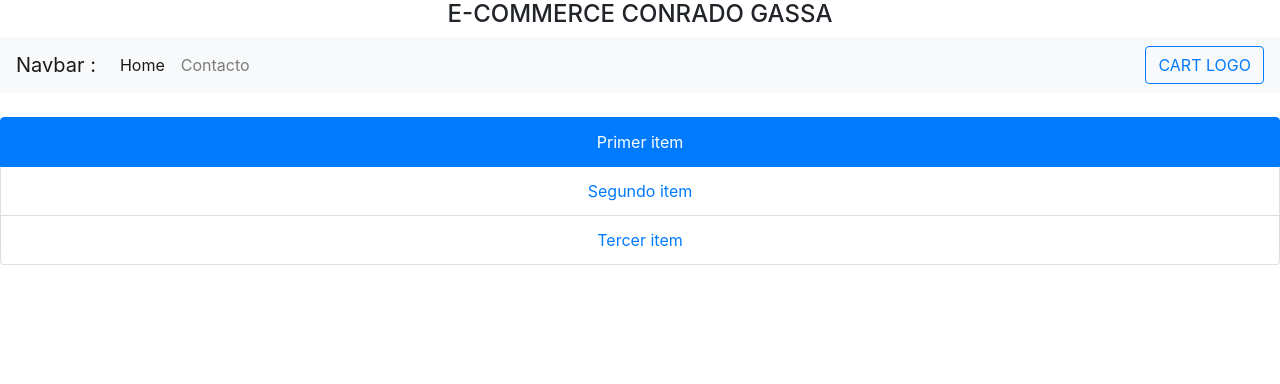
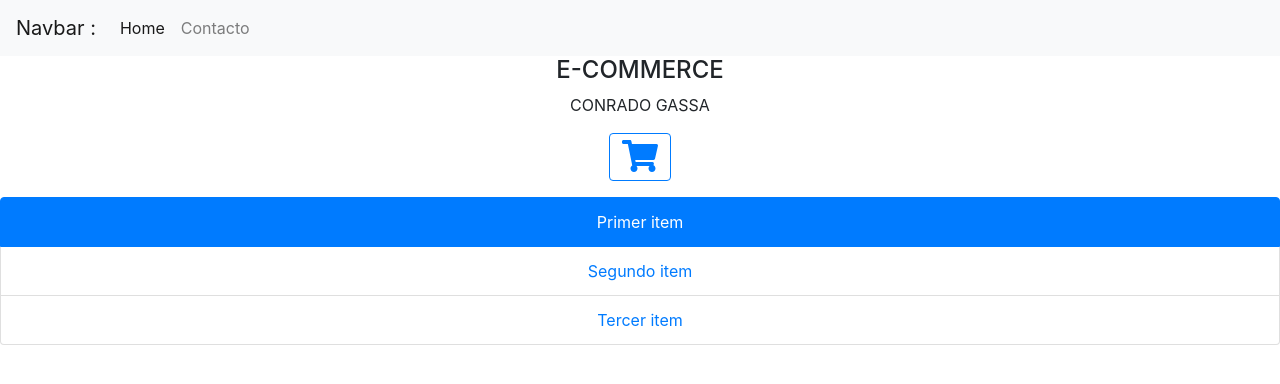
Before and after one commit to ConradoG/React-JS---CoderHouse-7125-, a React (Create React App) app: page / in a window 1280 px wide. Shown: the top 384 px of the page. Built offline with nearby package versions, Linux system fonts and the light colour scheme.

Commit message:
CartWidgetOk

```diff
--- a/package.json
+++ b/package.json
@@ -3,6 +3,11 @@
   "version": "0.1.0",
   "private": true,
   "dependencies": {
+    "@fortawesome/fontawesome-svg-core": "^1.2.32",
+    "@fortawesome/free-brands-svg-icons": "^5.15.1",
+    "@fortawesome/free-regular-svg-icons": "^5.15.1",
+    "@fortawesome/free-solid-svg-icons": "^5.15.1",
+    "@fortawesome/react-fontawesome": "^0.1.11",
     "@testing-library/jest-dom": "^4.2.4",
     "@testing-library/react": "^9.5.0",
     "@testing-library/user-event": "^7.2.1",
--- a/src/App.js
+++ b/src/App.js
@@ -1,18 +1,21 @@
 import React from 'react';
 import Title from './components/Title'
 import NavBar from './components/NavBar'
-import ItemListConteiner from './components/ItemListContainer'
+import CartWidget from './components/CartWidget'
+import ItemListContainer from './components/ItemListContainer'
 import './App.css';
+
+
+
 
 function App() {
   return (
 
     <div className="App">
-        <Title/>
         <NavBar/>
-        <br></br>
-        <ItemListConteiner/>
-
+        <Title />
+        <CartWidget/>
+        <ItemListContainer/>
     </div>
   );
 }
--- /dev/null
+++ b/src/components/CartWidget.js
@@ -0,0 +1,11 @@
+import React from 'react'
+import { FontAwesomeIcon } from '@fortawesome/react-fontawesome';
+import {faShoppingCart} from '@fortawesome/free-solid-svg-icons'
+
+function CartWidget (){
+    return <button class="btn btn-outline-primary btn-rounded waves-effect" style={{margin: '1rem'}}>
+        <FontAwesomeIcon icon={faShoppingCart} size="2x"/>
+        </button>
+}
+
+export default CartWidget
--- a/src/components/ItemListContainer.js
+++ b/src/components/ItemListContainer.js
@@ -8,6 +8,8 @@ function ItemListContainer(){
     <a href="/#" className="list-group-item">Tercer item</a>
   </div>
 
+
+
 }
 
 export default ItemListContainer
--- a/src/components/NavBar.js
+++ b/src/components/NavBar.js
@@ -33,8 +33,6 @@ return <nav className="navbar navbar-expand-lg navbar-light bg-light">
 </div> */}
 </ul>
 
-<button type="button" class="btn btn-outline-primary btn-rounded waves-effect">CART LOGO</button>
-
 {/* SEARCH:
     <form className="form-inline my-2 my-lg-0">
       <input className="form-control mr-sm-2" type="search" placeholder="Buscar"/>
--- a/src/components/Title.js
+++ b/src/components/Title.js
@@ -2,7 +2,10 @@ import React from 'react'
 
 function Title(){
 
-return <h4>E-COMMERCE CONRADO GASSA</h4>
+return <div>
+    <h4>E-COMMERCE</h4>
+<footer>CONRADO GASSA</footer>
+</div>
 }
 
 export default Title
```
Also changed, not shown: 1 other file (tests, documents, lock files or other folders).
